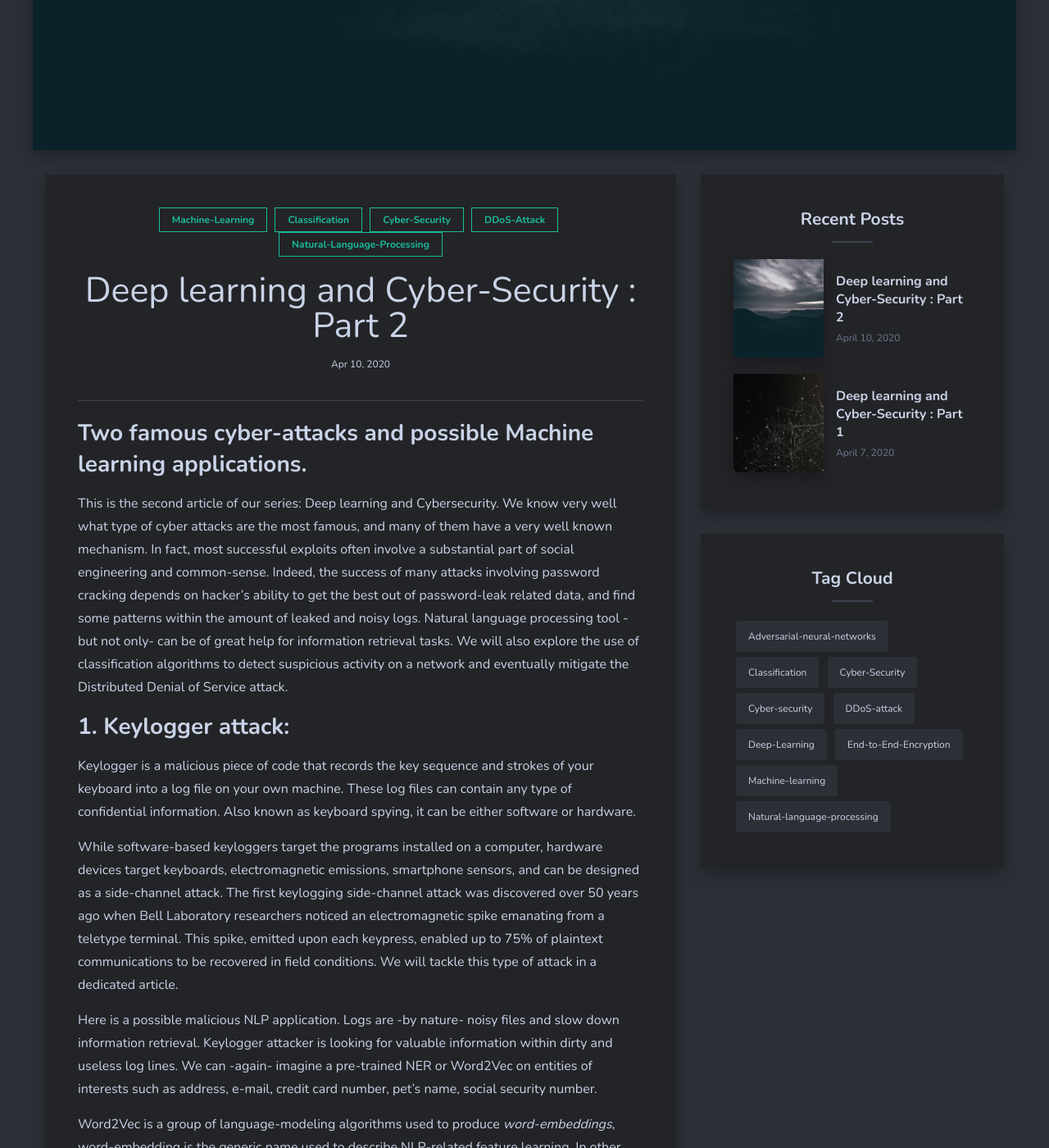
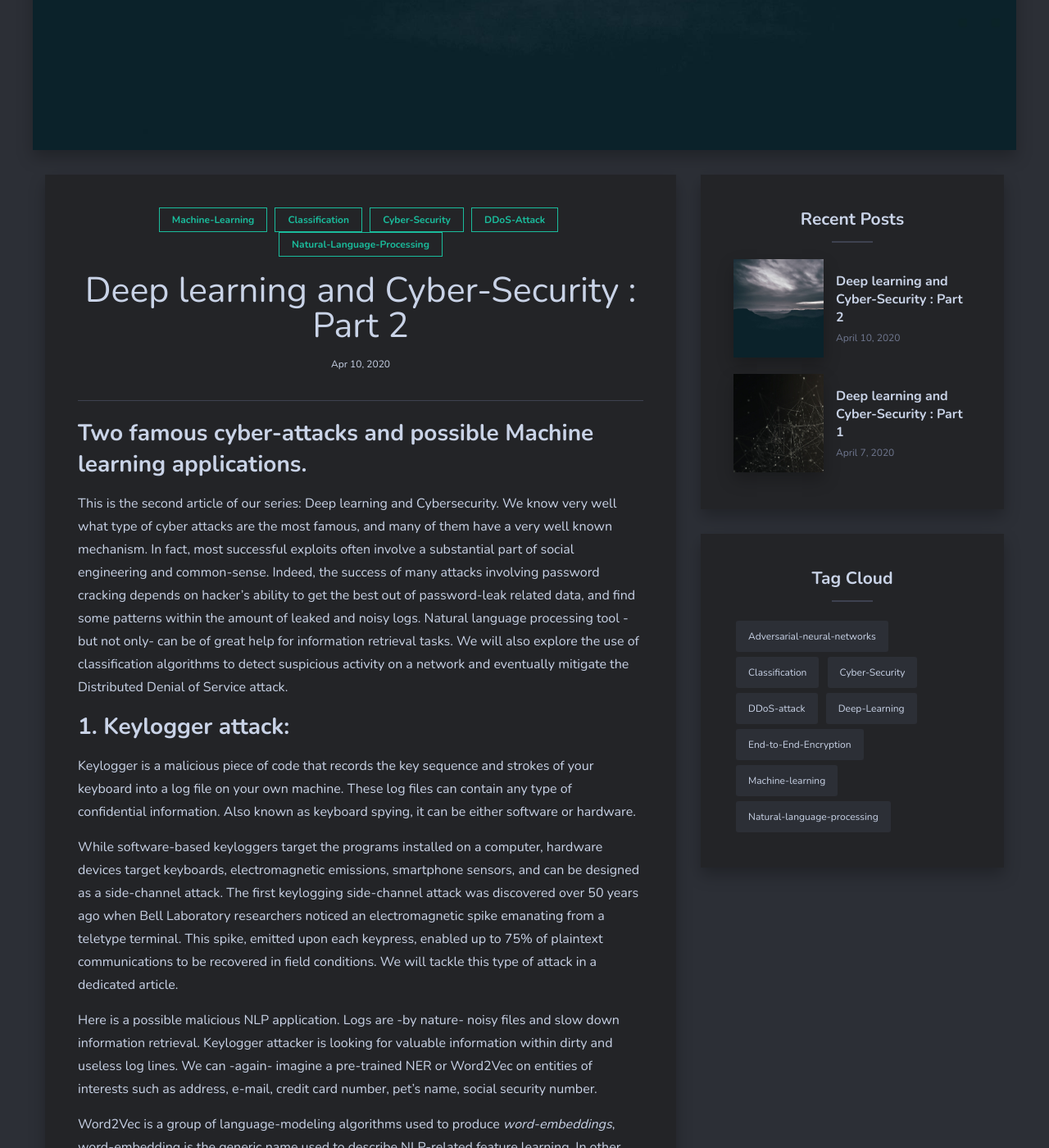
Before and after one commit to quantrack-lab/blog, a Jekyll site: the page built from _posts/2020-04-10-ddos-keylogger-example.markdown, in a window 1280 px wide and 1400 px high, scrolled down 527 px. Shown: the whole window at 82% size. Built offline with Jekyll 4.4.1, drawn with Linux system fonts in a browser that asks for light colours; nearby versions of some CDN libraries; comment, search, counter and statistics services are not loaded.

Commit message:
Update 2020-04-10-ddos-keylogger-example.markdown

```diff
--- a/_posts/2020-04-10-ddos-keylogger-example.markdown
+++ b/_posts/2020-04-10-ddos-keylogger-example.markdown
@@ -3,7 +3,7 @@ layout: post
 title:  "Deep learning and Cyber-Security : Part 2"
 date:   2020-04-10
 image:  11.jpg
-tags:   [Machine-learning, Classification, Cyber-security, DDoS-attack, Natural-language-processing]
+tags:   [Machine-learning, Classification, Cyber-Security, DDoS-attack, Natural-language-processing]
 ---
 
 ## Two famous cyber-attacks and possible Machine learning applications.
```
